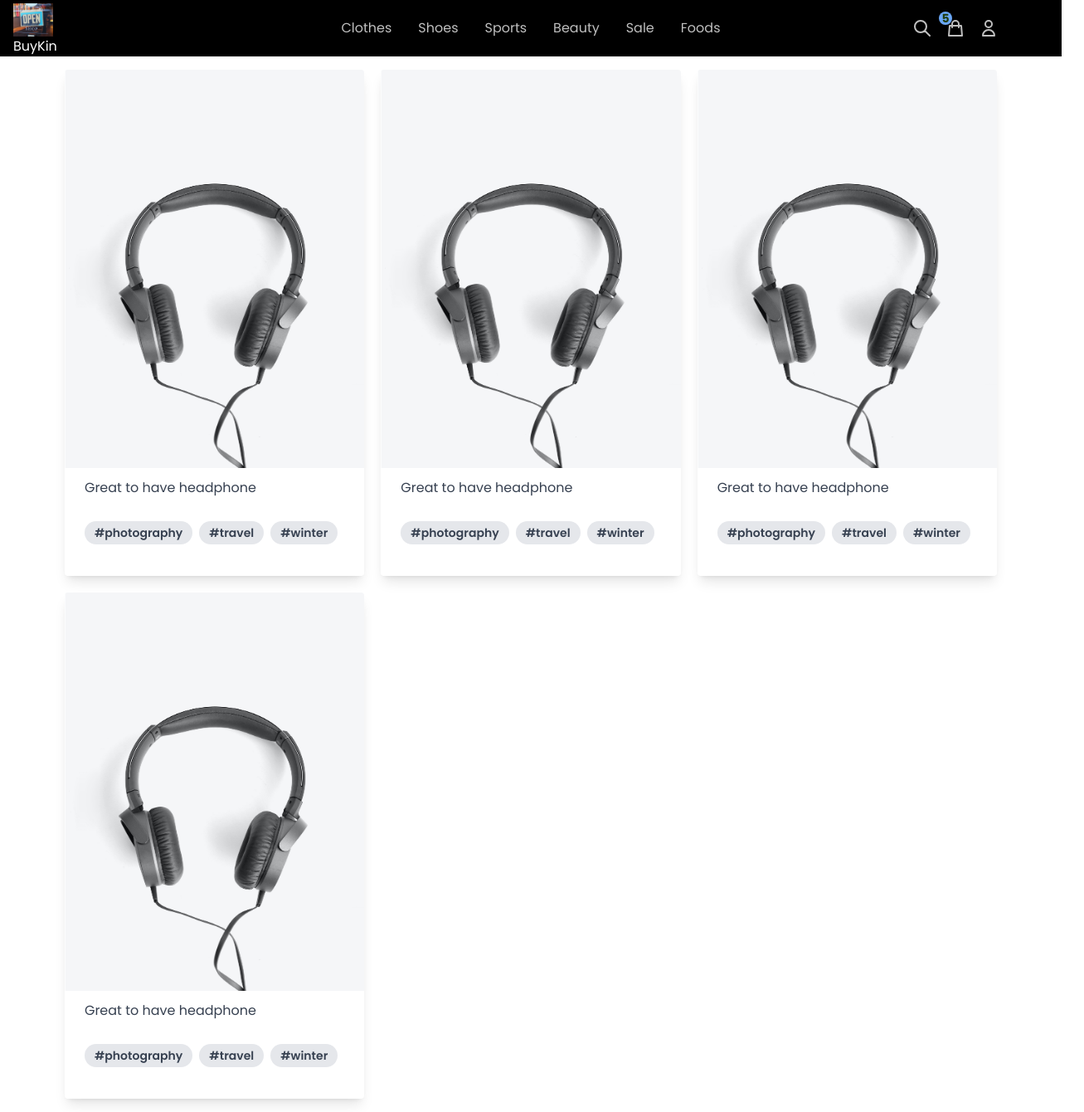
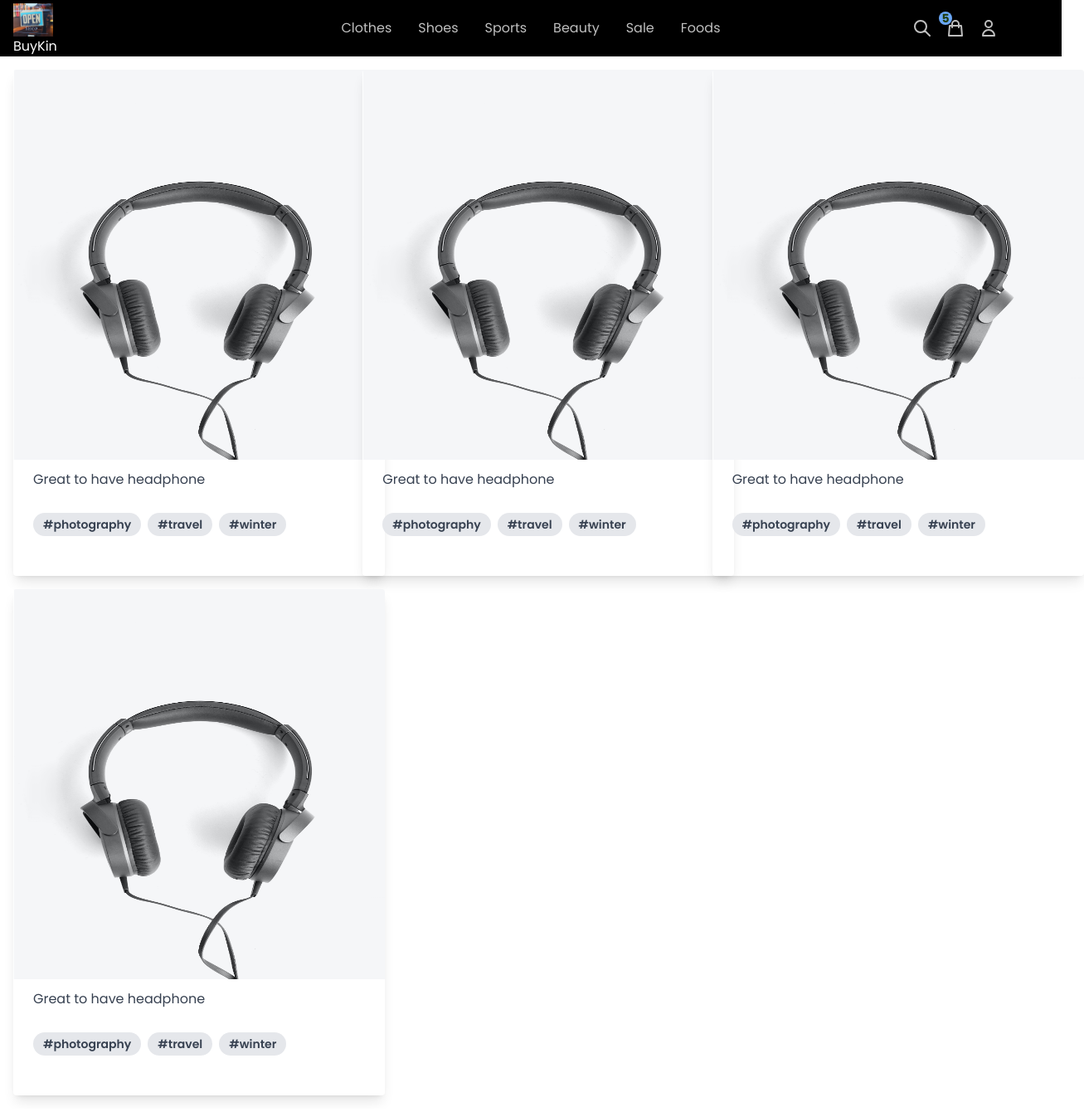
Before and after one commit to raibpn/retail, a Next.js app: page / in a window 1280 px wide. Shown: the whole page at 83% size, 1307 px wide, since content can reach past the window. Built offline with nearby package versions, Linux system fonts and the light colour scheme.

Commit message:
adjustement

```diff
--- /dev/null
+++ b/components/Button.tsx
@@ -0,0 +1,44 @@
+interface Props {
+  title: string;
+  onClick?: () => void;
+  width?: string;
+  loading?: boolean;
+  padding?: string;
+  noIcon?: boolean;
+}
+
+function Button({ title, onClick, width, loading, padding, noIcon }: Props) {
+  return (
+    <button
+      className={`ease group relative z-30 box-border inline-flex ${
+        width ? width : "w-auto"
+      } ${padding} cursor-pointer items-center justify-center overflow-hidden rounded bg-indigo-600 bg-gradient-to-r from-pink-500 to-violet-500 px-8 py-3 font-bold text-white transition-all duration-300 focus:outline-none`}
+      onClick={onClick}
+    >
+      <span className="absolute bottom-0 right-0 -mb-8 -mr-5 h-20 w-8 translate-x-1 rotate-45 transform bg-white opacity-10 transition-all duration-300 ease-out group-hover:translate-x-0"></span>
+      <span className="absolute top-0 left-0 -mt-1 -ml-12 h-8 w-20 -translate-x-1 -rotate-45 transform bg-white opacity-10 transition-all duration-300 ease-out group-hover:translate-x-0"></span>
+
+      <span className="relative z-20 flex items-center font-semibold">
+        {noIcon && (
+          <svg
+            className="relative mr-2 h-5 w-5 flex-shrink-0 text-white"
+            fill="none"
+            stroke="currentColor"
+            viewBox="0 0 24 24"
+            xmlns="http://www.w3.org/2000/svg"
+          >
+            <path
+              strokeLinecap="round"
+              strokeLinejoin="round"
+              strokeWidth="2"
+              d="M13 10V3L4 14h7v7l9-11h-7z"
+            ></path>
+          </svg>
+        )}
+        {loading ? "Loading..." : title}
+      </span>
+    </button>
+  );
+}
+
+export default Button;
--- a/components/Landing.tsx
+++ b/components/Landing.tsx
@@ -7,10 +7,10 @@ import Image from "next/image";
 const Landing = () => {
   return (
     <div className="m-4 flex items-center justify-center">
-      <div className="grid grid-cols-1 gap-5 sm:grid-cols-1 md:grid-cols-3 lg:grid-cols-3 xl:grid-cols-3">
-        <div className="h-[410px] max-w-[420px] overflow-hidden rounded shadow-lg md:h-[610px]">
+      <div className="grid grid-cols-1 gap-4 sm:grid-cols-1 md:grid-cols-3 lg:grid-cols-3 xl:grid-cols-3">
+        <div className="h-[335px] w-[260px] max-w-md overflow-hidden rounded shadow-lg transition hover:scale-105 md:h-[610px] lg:w-[560px]">
           <img
-            className="h-[160px] w-full object-fill md:h-[480px]"
+            className="object-fit h-[200px] w-[260px] md:h-[470px] lg:w-[670px]"
             src="/asset/head1.jpg"
             alt="Mountain"
           />
@@ -29,9 +29,9 @@ const Landing = () => {
             </span>
           </div>
         </div>
-        <div className="h-[410px] max-w-[420px] overflow-hidden rounded shadow-lg md:h-[610px]">
+        <div className="h-[335px] w-[260px] max-w-md overflow-hidden rounded shadow-lg transition hover:scale-105 md:h-[610px] lg:w-[560px]">
           <img
-            className="h-[160px] w-full object-fill md:h-[480px]"
+            className="object-fit h-[200px] w-[260px] md:h-[470px] lg:w-[670px]"
             src="/asset/head1.jpg"
             alt="Mountain"
           />
@@ -50,9 +50,9 @@ const Landing = () => {
             </span>
           </div>
         </div>
-        <div className="h-[410px] max-w-[420px] overflow-hidden rounded shadow-lg md:h-[610px]">
+        <div className=" h-[335px] w-[260px] max-w-md overflow-hidden rounded shadow-lg transition hover:scale-105 md:h-[610px] lg:w-[560px]">
           <img
-            className="h-[160px] w-full object-fill md:h-[480px]"
+            className="object-fit h-[200px] w-[260px] md:h-[470px] lg:w-[670px]"
             src="/asset/head1.jpg"
             alt="Mountain"
           />
@@ -71,9 +71,9 @@ const Landing = () => {
             </span>
           </div>
         </div>
-        <div className="h-[410px] max-w-[420px] overflow-hidden rounded shadow-lg md:h-[610px]">
+        <div className=" h-[335px] w-[260px] max-w-md overflow-hidden rounded shadow-lg transition hover:scale-105 md:h-[610px] lg:w-[560px]">
           <img
-            className="h-[160px] w-full object-fill md:h-[480px]"
+            className="object-fit h-[200px] w-[260px] md:h-[470px] lg:w-[670px]"
             src="/asset/head1.jpg"
             alt="Mountain"
           />
```
